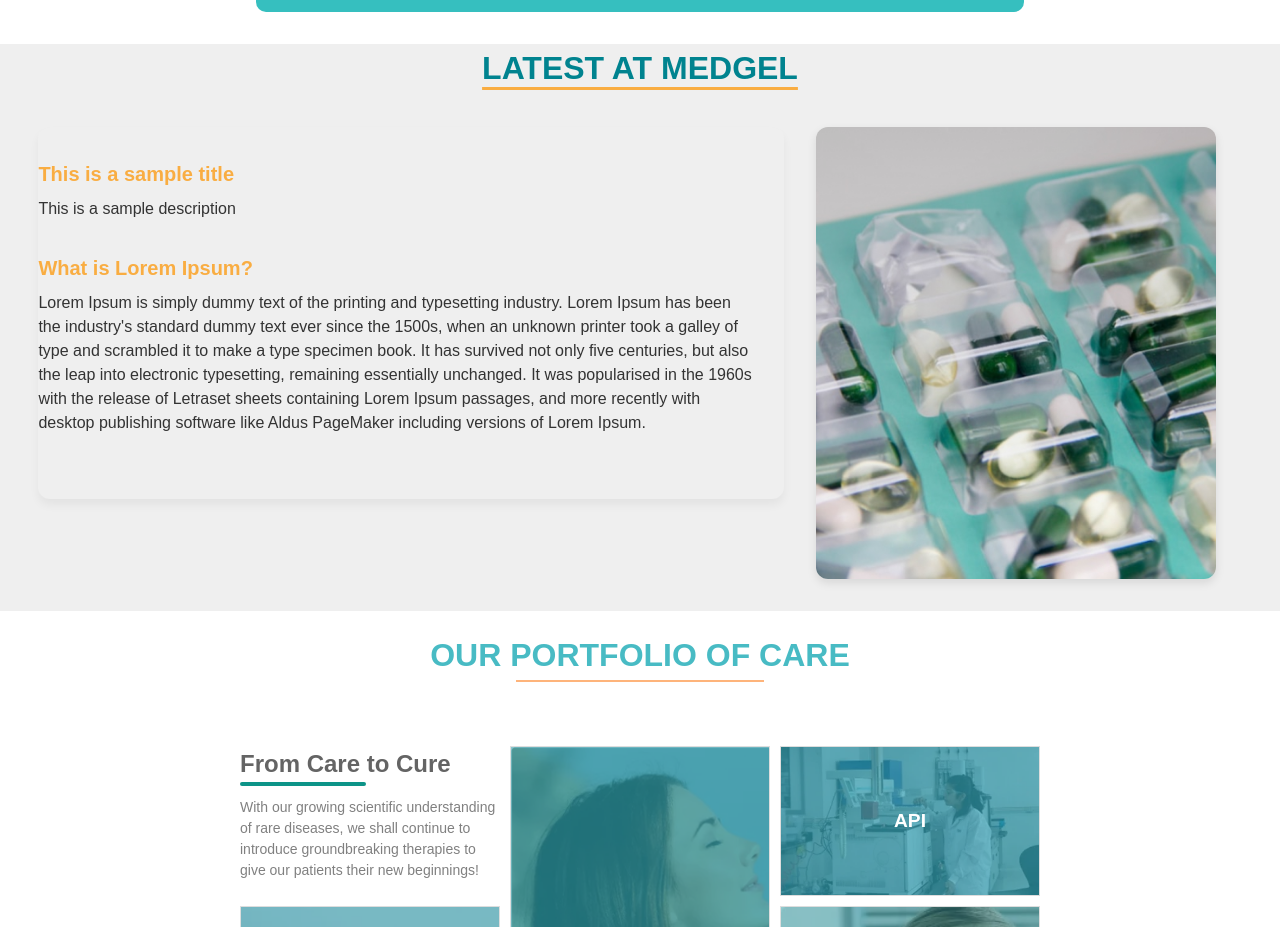
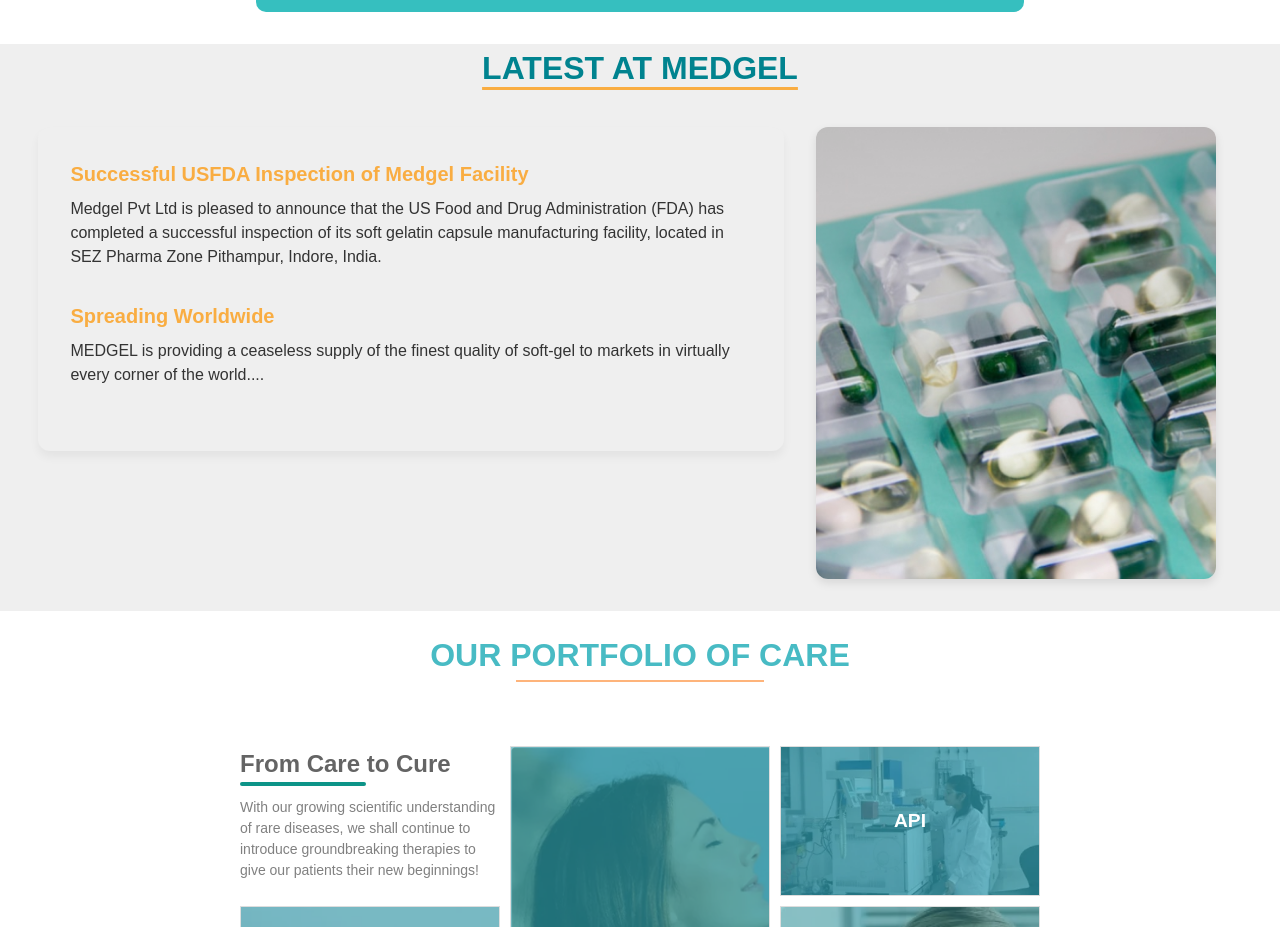
Before and after one commit to anurag-verma-india/medgel-nextjs, a Next.js app: page / in a window 1280 px wide. Shown: the part 1316-2243 px from the top of the page. Built offline with nearby package versions, Linux system fonts and the light colour scheme.

Commit message:
Home News: Added news stories form original, css update

```diff
--- a/src/app/home/homenews.css
+++ b/src/app/home/homenews.css
@@ -15,7 +15,8 @@
 .homenews-list {
     flex: 1;
     background: #EFEFEF;
-    padding: 2rem 2rem 2rem 0;
+    /* padding: 2rem 2rem 2rem 2rem; */
+    padding: 2rem;
     margin-left: 3%;
     border-radius: 12px;
     box-shadow: 0 6px 10px rgba(0, 0, 0, 0.05);
@@ -44,6 +45,8 @@
     color: #f9ad42;
     font-weight: 500;
     text-decoration: none;
+    text-align: left;
+    width: 100%;
 }
 
 .homeread-more::after {
@@ -55,6 +58,7 @@
     background-color: #ccc;
     margin-top: 1rem;
 }
+
 .homenews-image {
     width: auto;
     display: flex;
@@ -81,6 +85,7 @@
     text-underline-offset: 0.5rem;
     padding-bottom: 0.2rem;
 }
+
 @media (max-width: 768px) {
     .homenews-section {
         flex-direction: column;
--- a/src/app/home/homenews.tsx
+++ b/src/app/home/homenews.tsx
@@ -9,14 +9,24 @@
 const HomeNews: React.FC = () => {
   const [newsList, setNewsList] = useState<NewsType[]>([
     {
-      title: "This is a sample title",
-      description: "This is a sample description",
+      title: "Successful USFDA Inspection of Medgel Facility",
+      description:
+        "Medgel Pvt Ltd is pleased to announce that the US Food and Drug Administration (FDA) has completed a successful inspection of its soft gelatin capsule manufacturing facility, located in SEZ Pharma Zone Pithampur, Indore, India.",
     },
     {
-      title: "What is Lorem Ipsum?",
+      title: "Spreading Worldwide",
       description:
-        "Lorem Ipsum is simply dummy text of the printing and typesetting industry. Lorem Ipsum has been the industry's standard dummy text ever since the 1500s, when an unknown printer took a galley of type and scrambled it to make a type specimen book. It has survived not only five centuries, but also the leap into electronic typesetting, remaining essentially unchanged. It was popularised in the 1960s with the release of Letraset sheets containing Lorem Ipsum passages, and more recently with desktop publishing software like Aldus PageMaker including versions of Lorem Ipsum.",
+        "MEDGEL is providing a ceaseless supply of the finest quality of soft-gel to markets in virtually every corner of the world....",
     },
+    // {
+    //   title: "This is a sample title",
+    //   description: "This is a sample description",
+    // },
+    // {
+    //   title: "What is Lorem Ipsum?",
+    //   description:
+    //     "Lorem Ipsum is simply dummy text of the printing and typesetting industry. Lorem Ipsum has been the industry's standard dummy text ever since the 1500s, when an unknown printer took a galley of type and scrambled it to make a type specimen book. It has survived not only five centuries, but also the leap into electronic typesetting, remaining essentially unchanged. It was popularised in the 1960s with the release of Letraset sheets containing Lorem Ipsum passages, and more recently with desktop publishing software like Aldus PageMaker including versions of Lorem Ipsum.",
+    // },
   ]);
   // const newsContainerRef = useRef<HTMLDivElement | null>(null);
 
--- a/src/app/page.tsx
+++ b/src/app/page.tsx
@@ -17,8 +17,6 @@
       <PurposeSection />
       <Bpurpose />
       <HomeNews />
-      {/* <LatestAtMedgel2/> */}
-      {/* <LatestAtMedgel/> */}
       <Portfolio />
       <Cpurpose />
 
```
